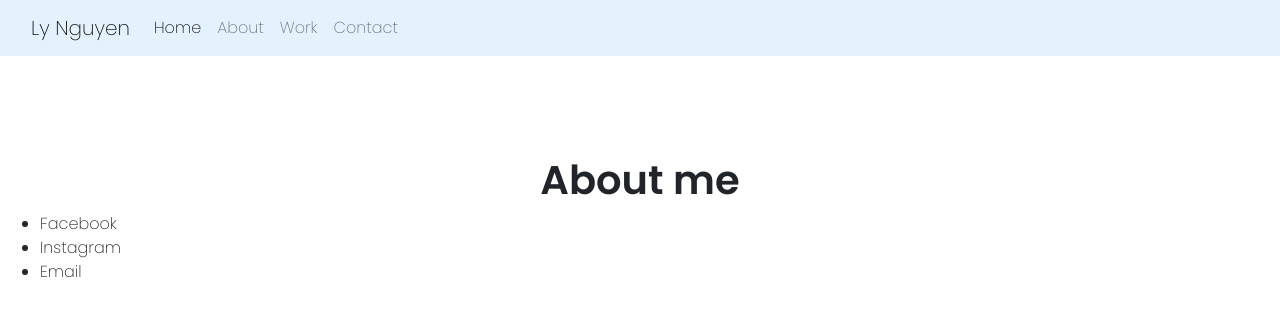
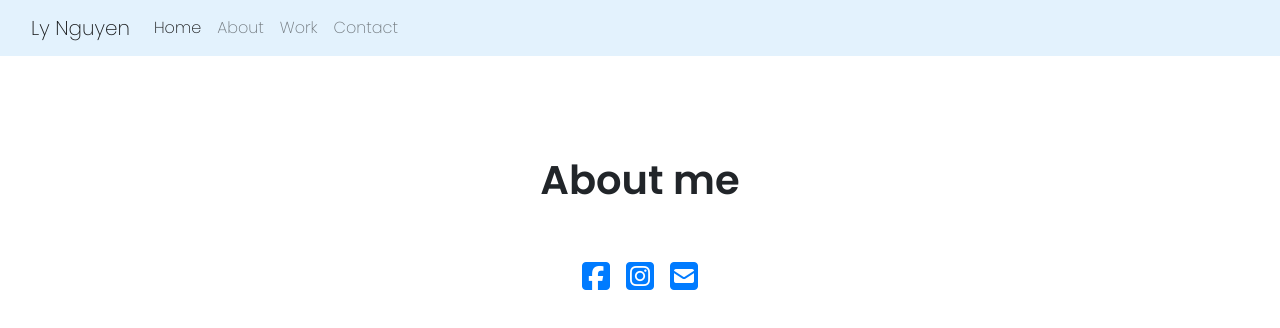
Before and after one commit to Lynguyen817/Portfolio-Project, a plain HTML site: page about.html in a window 1280 px wide. Drawn offline with nearby package versions, Linux system fonts and the light colour scheme.

Commit message:
import icons from fontawesome

```diff
--- a/about.html
+++ b/about.html
@@ -6,13 +6,17 @@
     <meta name="viewport" content="width=device-width, initial-scale=1.0">
     <link rel="stylesheet" href="https://stackpath.bootstrapcdn.com/bootstrap/4.4.1/css/bootstrap.min.css"
         integrity="sha384-Vkoo8x4CGsO3+Hhxv8T/Q5PaXtkKtu6ug5TOeNV6gBiFeWPGFN9MuhOf23Q9Ifjh" crossorigin="anonymous">
-    <link rel="preconnect" href="https://fonts.googleapis.com">
+    <script src="https://cdn.jsdelivr.net/npm/bootstrap@5.1.3/dist/js/bootstrap.bundle.min.js"
+        integrity="sha384-ka7Sk0Gln4gmtz2MlQnikT1wXgYsOg+OMhuP+IlRH9sENBO0LRn5q+8nbTov4+1p"
+        crossorigin="anonymous"></script>
+        <link rel="preconnect" href="https://fonts.googleapis.com">
     <link rel="preconnect" href="https://fonts.gstatic.com" crossorigin>
     <link
         href="https://fonts.googleapis.com/css2?family=Play:wght@400;700&family=Poppins:ital,wght@0,100;0,200;0,600;1,100&display=swap"
         rel="stylesheet">
-        <link rel="stylesheet" href="src/styles.css">
     <title>About me - Ly Nguyen</title>
+    <script src="https://kit.fontawesome.com/acb1413880.js" crossorigin="anonymous"></script>
+    <link rel="stylesheet" href="src/styles.css">
 </head>
 <body>
     <nav class="navbar navbar-expand-lg navbar-light" style="background-color: #e3f2fd;">
@@ -45,18 +49,30 @@
     </h1>
 
 
-    <div id="contact">
-        <ul>
-            <li>
-                Facebook
-            </li>
-            <li>
-                Instagram
-            </li>
-            <li>
-                Email
-            </li>
-        </ul>
-    </div>
+
+
+
+
+
+        <div class="container mt-5" id="contact">
+            <div class="row">
+            <div class="col-md-4 p-2">
+               <a href="https://www.facebook.com/yuuri.ln" target="_blank">
+                <i class="fab fa-facebook-square fa-2x"></i>
+               </a>
+            </div>
+            <div class="col-md-4 p-2">
+               <a href="https://www.instagram.com/nguyenleena/" target="_blank">
+                  <i class="fab fa-instagram-square fa-2x"></i>
+               </a>
+            </div>
+            <div class="col-md-4 p-2">
+                <a href="mailto:lynguyen1708@gmail.com">
+                  <i class="fas fa-envelope-square fa-2x"></i>
+                </a>
+            </div>
+            </div>
+        </div>
+
 </body>
 </html>
--- a/src/styles.css
+++ b/src/styles.css
@@ -11,3 +11,8 @@ h1 {
 h2 {
   text-align: center;
 }
+#contact {
+  display: flex;
+  justify-content: center;
+  text-align: center;
+}
```
Also changed, not shown: index.html (+2 -8 lines), work.html (+4 -1 lines), 1 other file.
